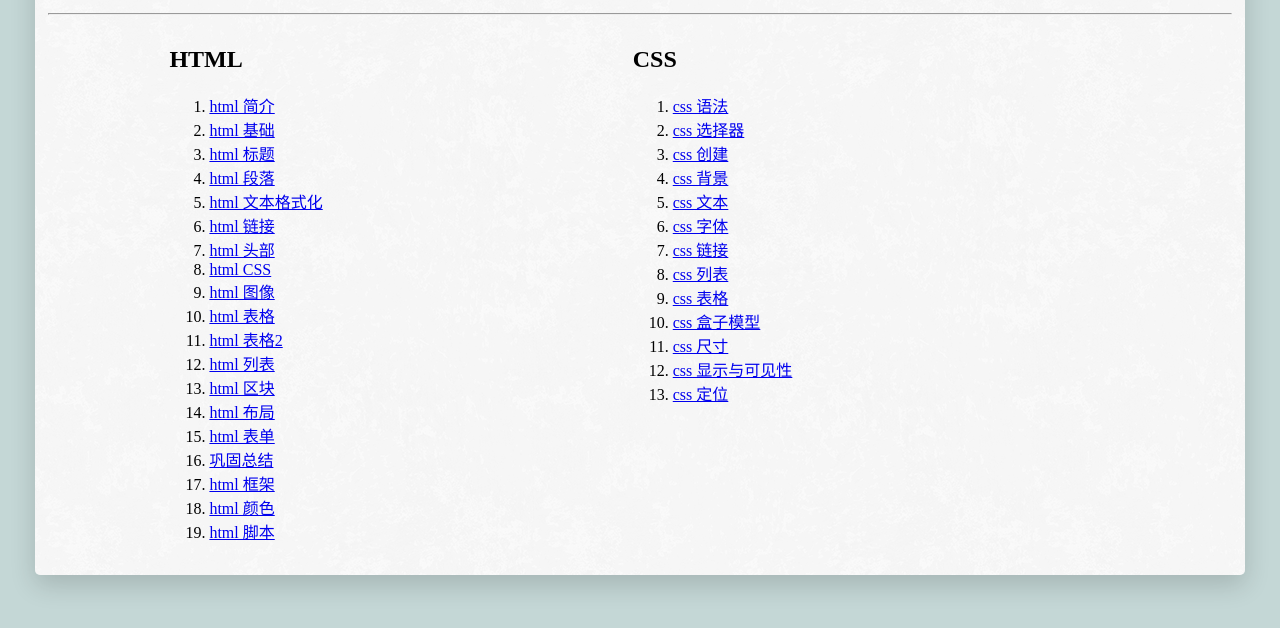
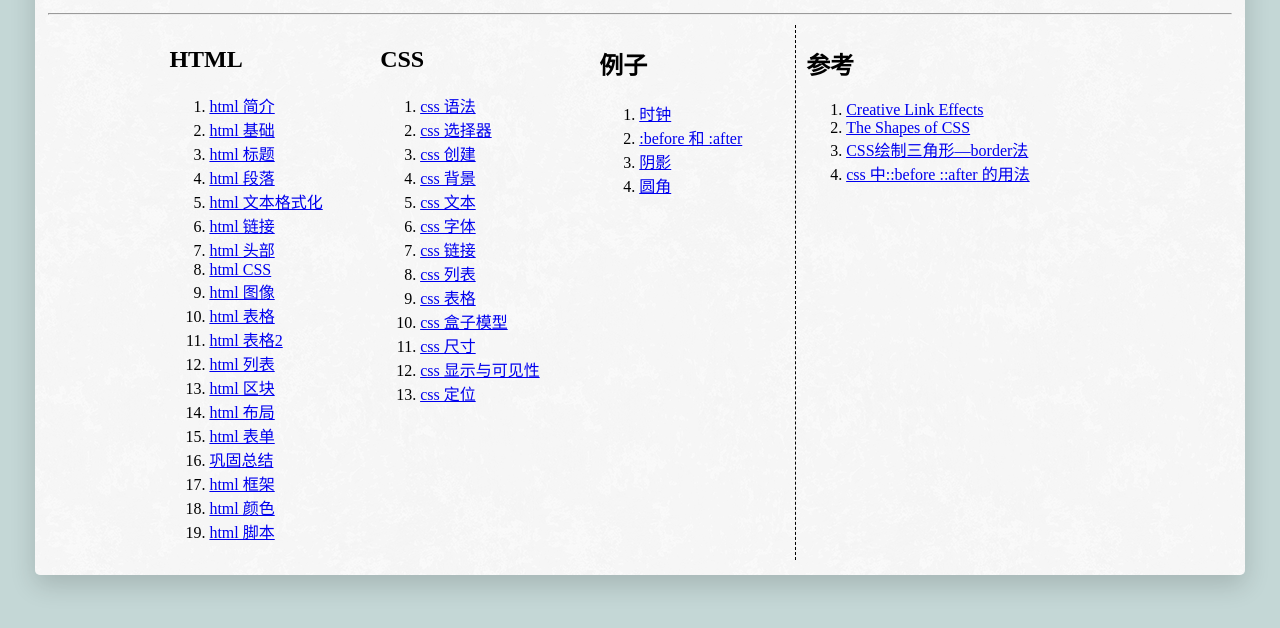
Before and after one commit to wlchenGG/WHS, a plain HTML site: page index.html in a window 1280 px wide. Shown: the part 156-784 px from the top of the page. Drawn offline with Linux system fonts and the light colour scheme.

Commit message:
add some new page and examples

```diff
--- a/index.html
+++ b/index.html
@@ -95,6 +95,23 @@
               <li><a href="./CSS/12.css显示与可见性.html" alt="css 显示与可见性" target="_blank">css 显示与可见性</a></li>
               <li><a href="./CSS/13.css定位.html" alt="css 定位" target="_blank">css 定位</a></li>
             </ol>
+          <td>
+            <h2>例子</h2>
+            <ol>
+              <li><a href="./examples/clock.html" alt="css 语法" target="_blank">时钟</a></li>
+              <li><a href="./examples/before-after.html" alt="css 选择器" target="_blank">:before 和 :after</a></li>
+              <li><a href="./examples/box-shadow/index.html" alt="css 创建" target="_blank">阴影</a></li>
+              <li><a href="./examples/box-radius/index.html" alt="css 创建" target="_blank">圆角</a></li>
+            </ol>
+          </td>
+          <td style="border-left: 1px dashed; padding-left: 10px;">
+            <h2>参考</h2>
+            <ol>
+              <li><a href="https://tympanus.net/Development/CreativeLinkEffects/" alt="Creative Link Effects" target="_blank">Creative Link Effects</a></li>
+              <li><a href="https://css-tricks.com/examples/ShapesOfCSS/" alt="The Shapes of CSS" target="_blank">The Shapes of CSS</a></li>
+              <li><a href="https://www.jianshu.com/p/9a463d50e441" alt="CSS绘制三角形—border法" target="_blank">CSS绘制三角形—border法</a></li>
+              <li><a href="https://blog.csdn.net/ladream/article/details/104828444" alt="css 中::before ::after 的用法" target="_blank">css 中::before ::after 的用法</a></li>
+            </ol>
           </td>
 
         </tr>
```
